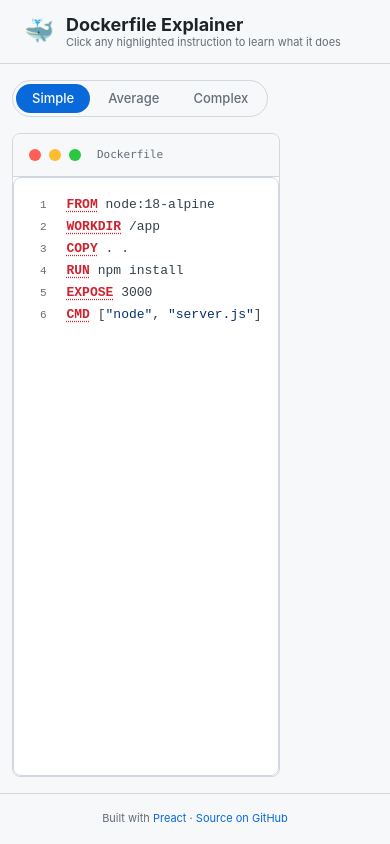
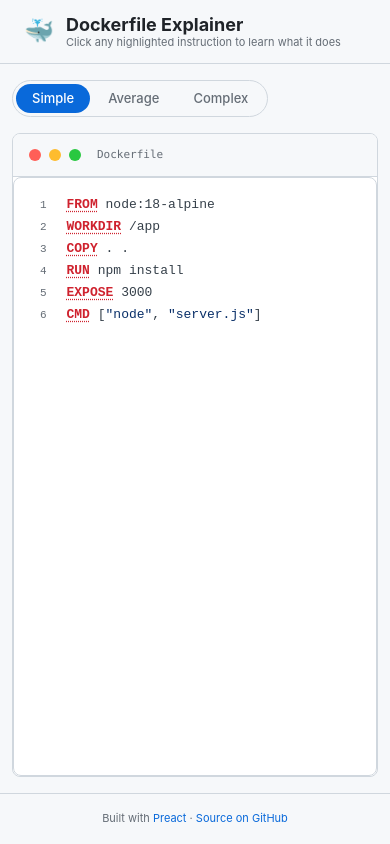
Before and after one commit to abraham/dockerfile-pub, a Preact app in the folder web/: page / in a window 390 px wide. Built offline with nearby package versions, Linux system fonts and the light colour scheme.

Commit message:
Adjust responsive code and side panel widths

```diff
--- a/web/src/App.module.css
+++ b/web/src/App.module.css
@@ -99,6 +99,10 @@
   height: calc(100dvh - var(--header-height) - 80px - var(--sp-4) * 2);
 }
 
+.workspacePanelOpen .viewerSection {
+  flex: 0 0 calc((100% - var(--sp-4)) * 2 / 3);
+}
+
 .viewerSection {
   flex: 1;
   min-width: 0;
@@ -186,9 +190,11 @@
     flex-direction: column;
     height: auto;
     min-height: 50dvh;
+    align-items: stretch;
   }
 
   .viewerSection {
+    width: 100%;
     height: auto;
     min-height: 60dvh;
   }
--- a/web/src/components/DockerfileViewer.module.css
+++ b/web/src/components/DockerfileViewer.module.css
@@ -49,7 +49,7 @@
 .lineContent {
   flex: 1;
   white-space: pre;
-  word-break: break-all;
+  overflow-wrap: normal;
 }
 
 /* Token base */
```
